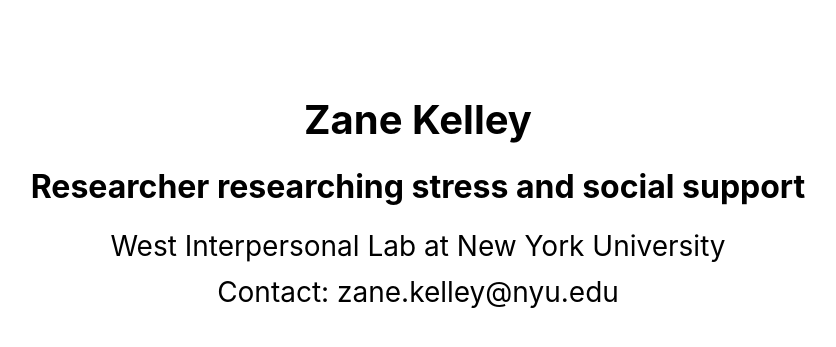
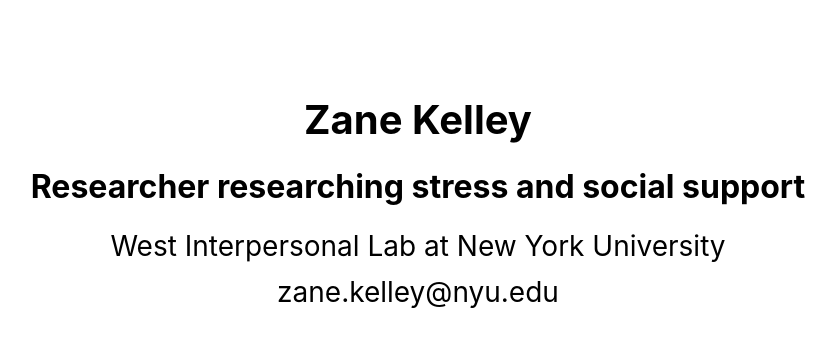
Before and after one commit to zanekelley/zanekelley.github.io, a Jekyll site: the page built from index.md, in a window 1280 px wide. Shown: the top 347 px of the page, without its empty margins (222-1058 px from the left). Built offline with Jekyll 4.4.1, drawn with Linux system fonts in a browser that asks for light colours.

Commit message:
Update home.html

```diff
--- a/_layouts/home.html
+++ b/_layouts/home.html
@@ -6,4 +6,4 @@ layout: default
 
 <h2 class="fw-bold text-center pb-2 mb-3">Researcher researching stress and social support</h2>
 <h3 class="fw-normal text-center pb-1">West Interpersonal Lab at New York University</h3>
-<h3 class="fw-normal text-center pb-1 mb-2">Contact: zane.kelley@nyu.edu</h3>
+<h3 class="fw-normal text-center pb-1 mb-2">zane.kelley@nyu.edu</h3>
```
